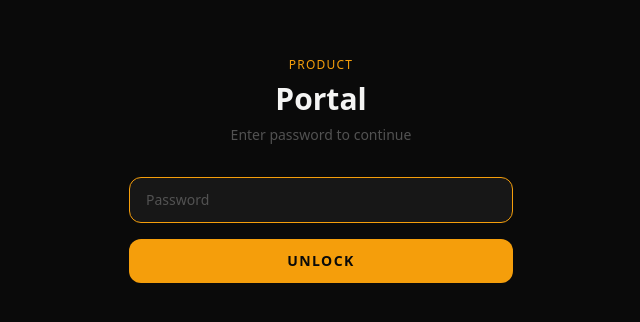
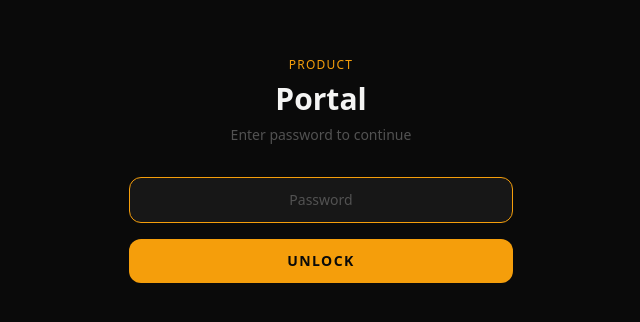
Before and after one commit to athipaty/productportal, a React (Vite) app: page / in a window 1280 px wide. Shown: the part 230-552 px from the top of the page, without its empty margins (319-959 px from the left). Built offline with nearby package versions, Linux system fonts and the light colour scheme.

Commit message:
add login

```diff
--- a/src/App.jsx
+++ b/src/App.jsx
@@ -78,7 +78,7 @@ function PasswordGate({ onUnlock }) {
             }}
             placeholder="Password"
             autoFocus
-            className={`w-full px-4 py-3 bg-neutral-900 border rounded-xl text-stone-100 text-sm
+            className={`w-full px-4 py-3 bg-neutral-900 border rounded-xl text-stone-100 text-sm text-center
               focus:outline-none transition-colors placeholder:text-neutral-600
               ${error ? "border-red-500" : "border-neutral-700 focus:border-amber-500"}`}
           />
```
